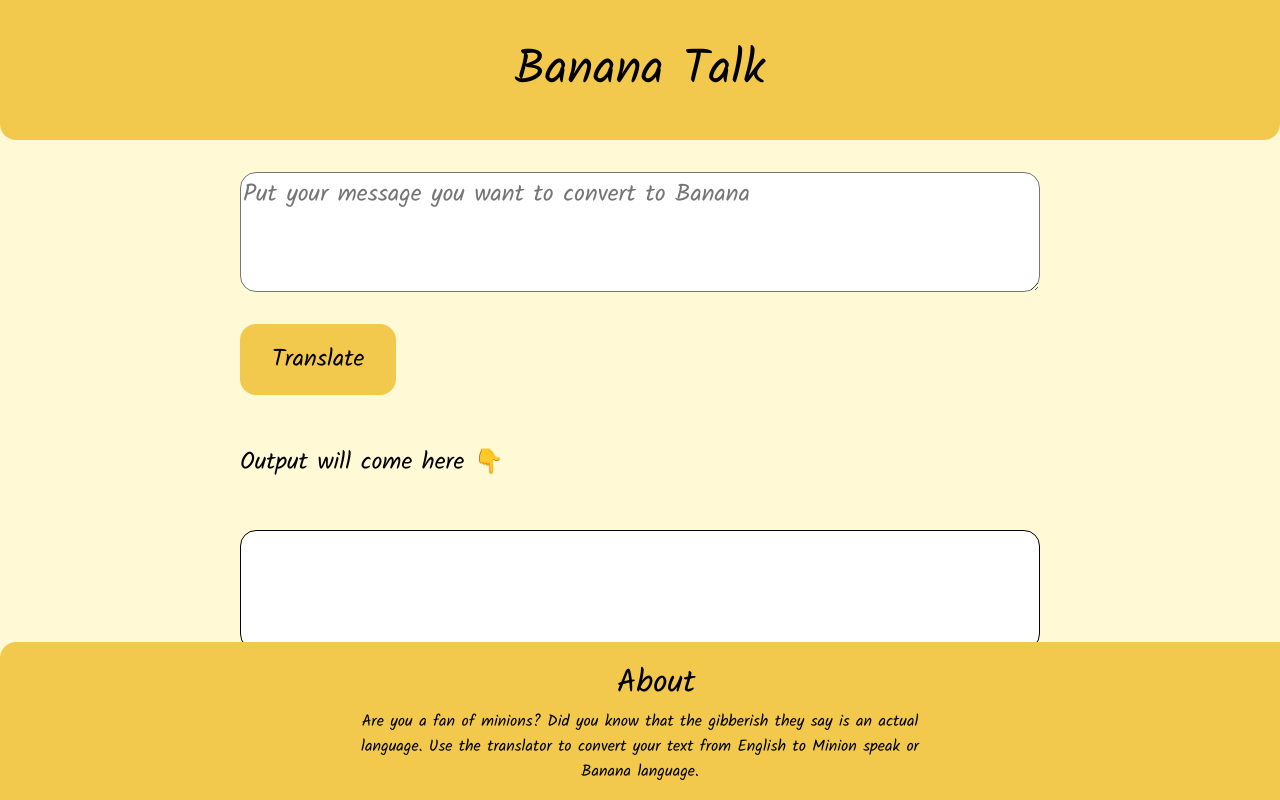
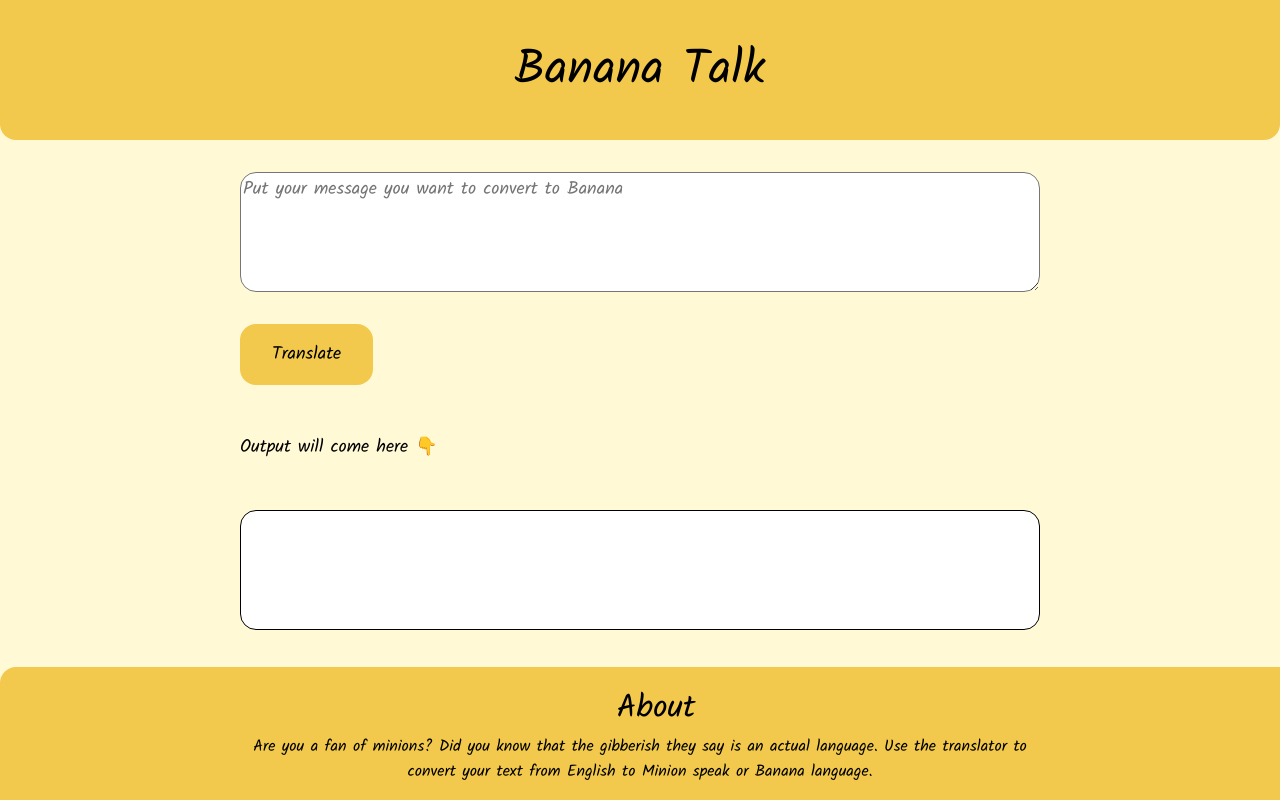
Before and after one commit to kunal-jain-5/banana-translate, a plain HTML site: page index.html in a window 1280 px wide. Drawn offline with Linux system fonts and the light colour scheme.

Commit message:
changed style

```diff
--- a/index.html
+++ b/index.html
@@ -18,8 +18,8 @@
         placeholder="Put your message you want to convert to Banana"></textarea>
     <button id="btn-translate">Translate</button>
 
-    <div style="font-size: x-large; padding: 1rem; padding-left: 0rem;"> Output will come here 👇</div>
-    <div id="output" style="padding: 1rem; font-size: x-large;"></div>
+    <div style="font-size: large; padding: 1rem; padding-left: 0rem;"> Output will come here 👇</div>
+    <div id="output" style="padding: 1rem; font-size: large;"></div>
     </main>
     <footer>
         <div style="font-size: 2rem;">About</div>
--- a/style.css
+++ b/style.css
@@ -12,7 +12,7 @@ textarea {
     width: 100%;
     height: 15vh;
     display: block;
-    font-size: x-large;
+    font-size: large;
     font-family: inherit;
     border-radius: 1rem;
     margin-top: 1rem;
@@ -28,7 +28,7 @@ button{
     margin-top: 2rem;
     padding: 1rem 2rem;
     font-family: inherit;
-    font-size: x-large;
+    font-size: large;
     border-radius: 1rem;
     margin-bottom: 2rem;
 }
@@ -50,17 +50,17 @@ nav{
     border-bottom-right-radius: 1rem;
 }
 footer{
-    position: fixed;
+    position:fixed;
+    bottom: 0;
     text-align: center;
     background-color: var(--primary);
     width: 100%;
-    bottom: 0;
     padding: 1rem;
     border-top-left-radius: 1rem;
     border-top-right-radius: 1rem;
 }
 footer p{
-    max-width: 600px;
+    max-width: 800px;
     margin: auto;
     padding-right: 2rem;
 }
```
